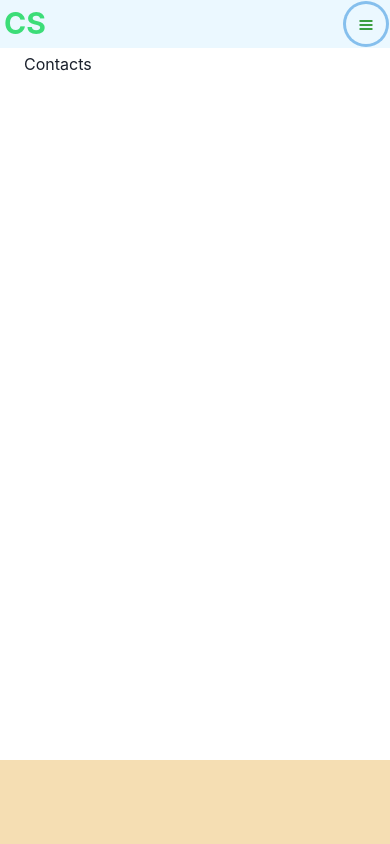
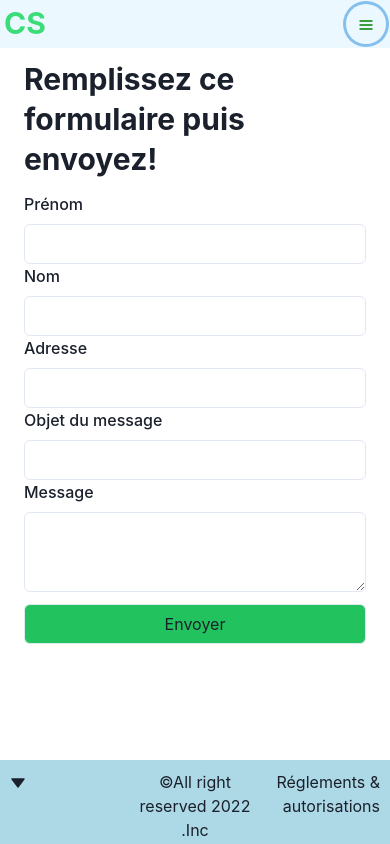
Before and after one commit to baaratik93/refonte-centset, a React (Create React App) app: page /Contacts in a window 390 px wide. Built offline with nearby package versions, Linux system fonts and the light colour scheme.

Commit message:
Responsive design optimized

```diff
--- a/src/App.js
+++ b/src/App.js
@@ -1,23 +1,15 @@
 import React from "react"
 import { MenuNav } from "./components/MenuNav";
-import Blog from "./components/Blog"
-import Projets from "./components/Projets"
-import Actus from "./components/Actus"
-import Contacts from "./components/Contacts"
-import Home from "./Home"
-import Error from "./components/Error"
+import Blog from "./pages/Blog"
+import Projets from "./pages/Projets"
+import Actus from "./pages/Actus"
+import Contacts from "./pages/Contacts"
+import Home from "./pages/Home"
+import Error from "./pages/Error"
 import {BrowserRouter , Routes, Route } from "react-router-dom";
-import styled from "@emotion/styled";
-import {Box} from "@chakra-ui/react"
-
-const CustomFooter = styled.div`
-position: fixed;
-background: wheat;
-height:10vh;
-bottom:0;
-right:0;
-left:0;
-`
+import {Box,Text} from "@chakra-ui/react"
+import {TriangleDownIcon} from "@chakra-ui/icons"
+import CustomFooter from "./components/CustomFooter";
 
 
 function App() {
@@ -30,10 +22,14 @@ function App() {
           <Route path="/projets" element={<Projets/>}/>
           <Route path="/Actus" element={<Actus/>}/>
           <Route path="/Contacts" element={<Contacts/>}/>
-          <Route element={<Error/>}/>
+          <Route path="*" element={<Error/>}/>
       </Routes>
         </Box>
-      <CustomFooter/>
+        <CustomFooter>
+               <Text> <TriangleDownIcon/></Text>
+               <Text textAlign="center" fontSize={16} justifyContent="center">&copy;All right reserved 2022 .Inc </Text>
+               <Text textAlign="right">Réglements & autorisations</Text>
+        </CustomFooter>
       </BrowserRouter>
 }
 
--- a/src/components/Contacts.js
+++ /dev/null
@@ -1,9 +0,0 @@
-import React from 'react'
-
-const Contacts = () => {
-  return (
-    <div>Contacts</div>
-  )
-}
-
-export default Contacts
--- /dev/null
+++ b/src/components/CustomFooter.js
@@ -0,0 +1,21 @@
+import React from 'react'
+import styled from "@emotion/styled";
+const Footer= styled.div`
+position: fixed;
+background: lightblue;
+height:10vh;
+bottom:0;
+right:0;
+left:0;
+padding:10px;
+display: grid;
+grid-template-columns: repeat(3,1fr)
+`
+
+const CustomFooter = ({children}) => {
+  return <Footer>
+      {children}
+  </Footer>
+}
+
+export default CustomFooter
--- /dev/null
+++ b/src/pages/Contacts.js
@@ -0,0 +1,36 @@
+import React from 'react'
+import {Heading, FormControl,FormLabel,Input,Textarea} from "@chakra-ui/react"
+const Contacts = () => {
+  return <>
+  <Heading  my={3}>Remplissez ce formulaire puis envoyez!</Heading>
+
+  <form action="">
+   < FormControl>
+      <FormLabel>Prénom</FormLabel>
+      <Input type="text"/>
+</FormControl>
+< FormControl>
+      <FormLabel>Nom</FormLabel>
+      <Input type="text"/>
+</FormControl>
+< FormControl>
+      <FormLabel>Adresse</FormLabel>
+      <Input type="Text"/>
+</FormControl>
+< FormControl>
+      <FormLabel>Objet du message</FormLabel>
+      <Input type="text"/>
+</FormControl>
+< FormControl>
+      <FormLabel>Message</FormLabel>
+      <Textarea/>
+</FormControl>
+< FormControl mt={3}>
+      <Input bg="whatsapp.500" type="submit" value="Envoyer"/>
+</FormControl>
+
+  </form>
+  </>
+}
+
+export default Contacts
--- a/src/Home.js
+++ b/src/pages/Home.js
@@ -1,8 +1,7 @@
 import { Image, Text, HStack, VStack, Box, Button } from "@chakra-ui/react";
-import eco from "./images/eco.png";
-import sailor from "./images/sailor.png";
-import isometric from "./images/isometric.png";
-import work from "./images/work.png";
+import sailor from "../images/sailor.png";
+import isometric from "../images/isometric.png";
+import work from "../images/work.png";
 import "react-responsive-carousel/lib/styles/carousel.min.css"; // requires a loader
 import { Carousel } from "react-responsive-carousel";
 
@@ -11,24 +10,25 @@ export const Home = () => {
     <>
       <Box
         display="flex"
-        flexDirection={["column", "row-reverse", "row-reverse", "row-reverse"]}
+        gap={5}
+        flexDirection={["column", "column-reverse", "row-reverse", "row-reverse"]}
         // display="grid"
         // gridTemplateColumns="1fr 1fr"
         justifyContent="space-around"
         alignItems="center"
+        justifyItems="center"
       >
          <Carousel autoPlay autoFocus infiniteLoop interval={2500}>
         <Box>
-        <Image src={sailor} width={["130px", "190px", "210px", "330px"]} />
+        <Image src={sailor}  maxW="md" maxH="md" />
         {/* <Text pb={8}>Ecology</Text> */}
         </Box>
 
-        <Image src={isometric} width={["130px", "190px", "210px", "330px"]} />
-        <Image src={eco} width={["130px", "190px", "210px", "330px"]} />
-        <Image src={work} width={["130px", "190px", "210px", "330px"]} />
+        <Image src={isometric}   maxW="md" maxH="md" />
+        <Image src={work}   maxW="md" maxH="md" />
       </Carousel>
-        <VStack gap={1}>
-          <Text textAlign="center">
+        <VStack gap={1} ml={["","","",150]}>
+          <Text textAlign="center" fontSize={["16px","20","",""]}>
             Oeuvrez à faire du Sénégal un pays d’exception et à créer des
             solutions pour chaque besoin de nos concitoyens.
           </Text>
@@ -37,6 +37,7 @@ export const Home = () => {
             _hover={{ color: "lime" }}
             fontSize={["11", "12", "14", "16"]}
           >
+
             <Text>Agissez avec nous!</Text>
           </Button>
         </VStack>
```
Also changed, not shown: src/pages/Actus.js (renamed from src/components/Actus.js), src/pages/Blog.js (renamed from src/components/Blog.js), src/pages/Error.js (renamed from src/components/Error.js), src/pages/Projets.js (renamed from src/components/Projets.js).
